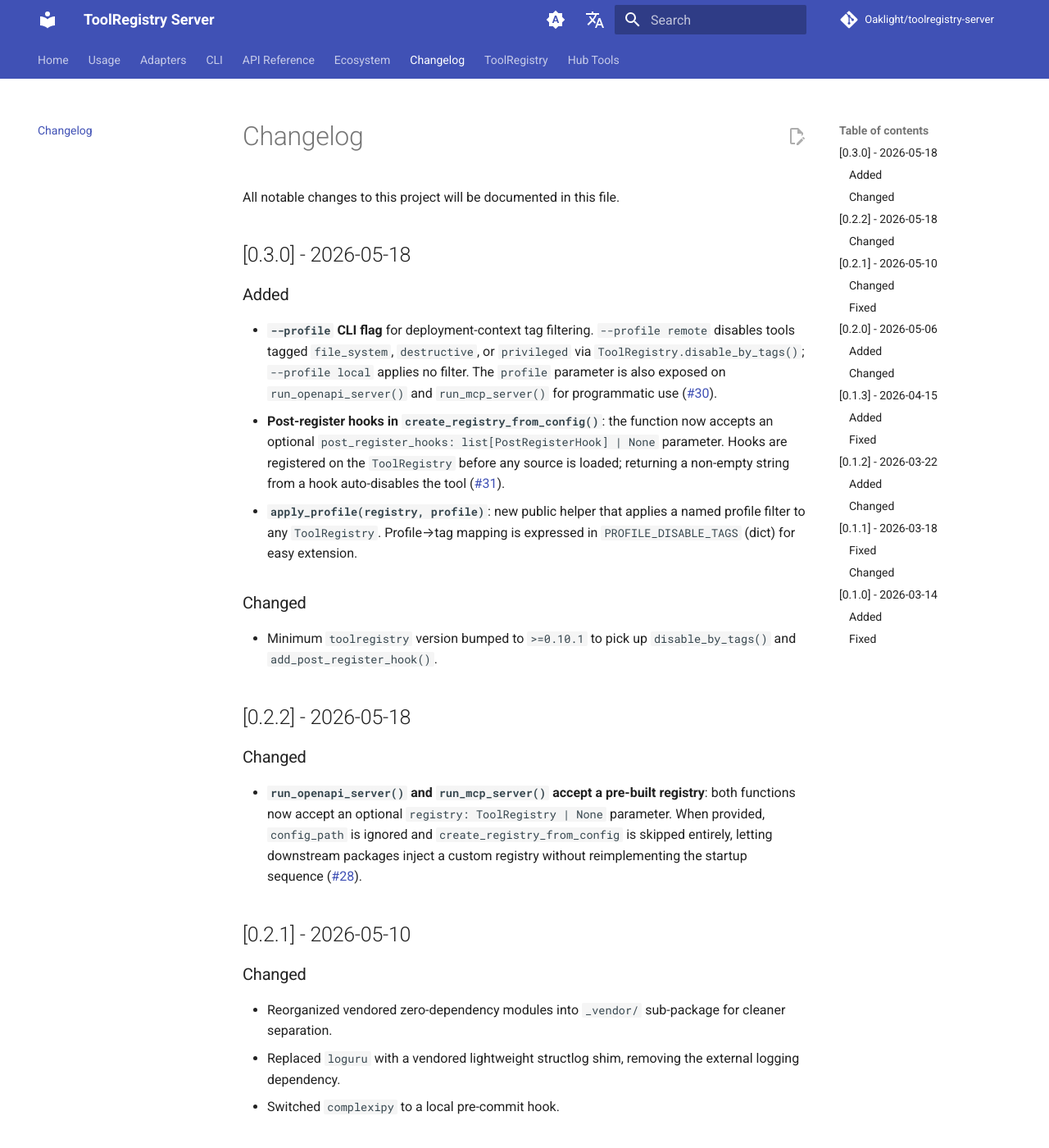
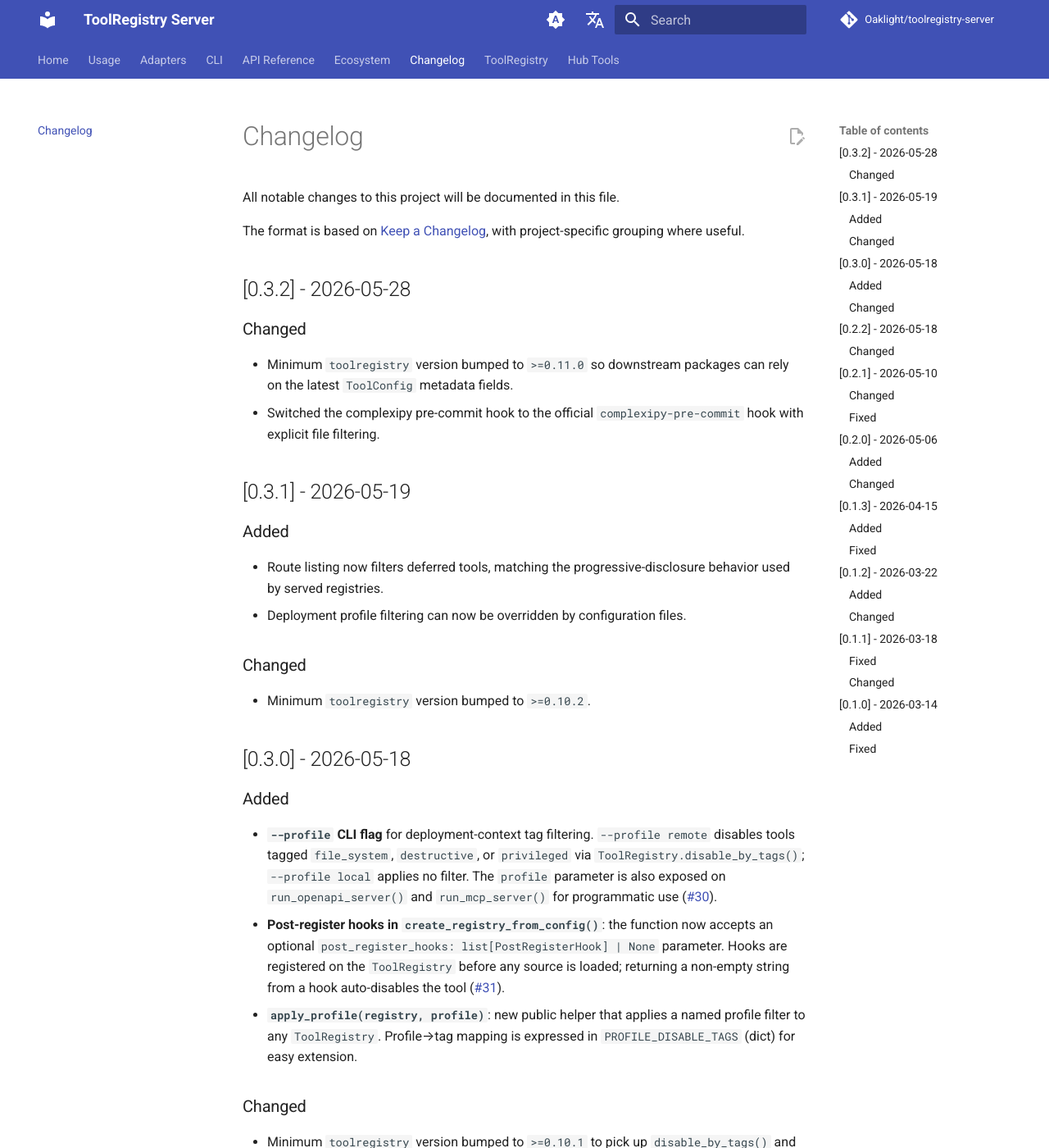
Before and after one commit to Oaklight/toolregistry-server, an MkDocs documentation site: the page built from docs/changelog.md, in a window 1280 px wide and 1400 px high. Shown: the whole window at 82% size. Built offline with MkDocs 1.6.1 and Material for MkDocs 9.7.7, drawn with Linux system fonts in a browser that asks for light colours; comment, search, counter and statistics services are not loaded.

Commit message:
docs: update changelog for v0.3.2

```diff
--- a/docs/changelog.md
+++ b/docs/changelog.md
@@ -1,6 +1,26 @@
 # Changelog
 
 All notable changes to this project will be documented in this file.
+
+The format is based on [Keep a Changelog](https://keepachangelog.com/en/1.1.0/), with project-specific grouping where useful.
+
+## [0.3.2] - 2026-05-28
+
+### Changed
+
+- Minimum `toolregistry` version bumped to `>=0.11.0` so downstream packages can rely on the latest `ToolConfig` metadata fields.
+- Switched the complexipy pre-commit hook to the official `complexipy-pre-commit` hook with explicit file filtering.
+
+## [0.3.1] - 2026-05-19
+
+### Added
+
+- Route listing now filters deferred tools, matching the progressive-disclosure behavior used by served registries.
+- Deployment profile filtering can now be overridden by configuration files.
+
+### Changed
+
+- Minimum `toolregistry` version bumped to `>=0.10.2`.
 
 ## [0.3.0] - 2026-05-18
 
```
